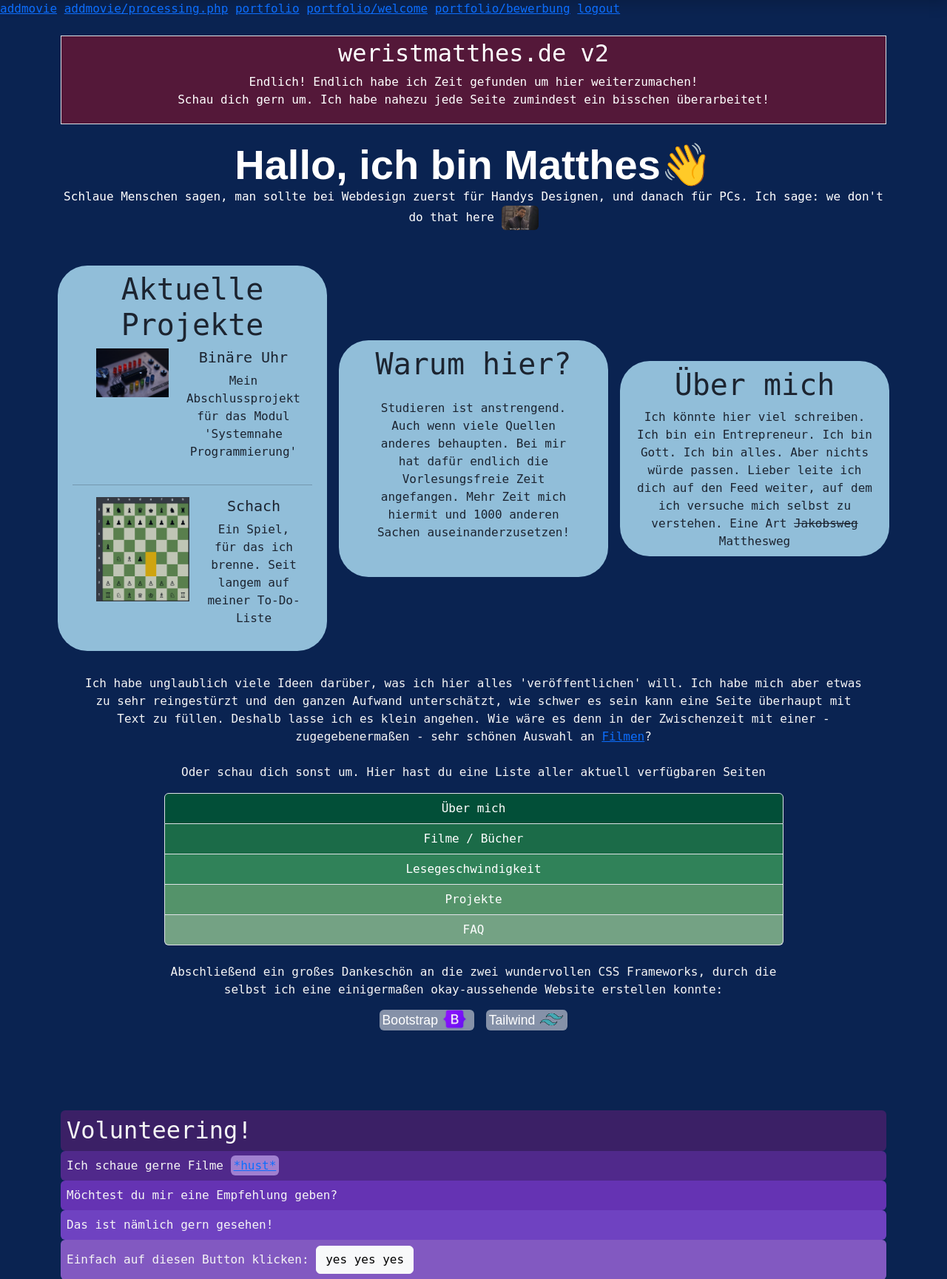
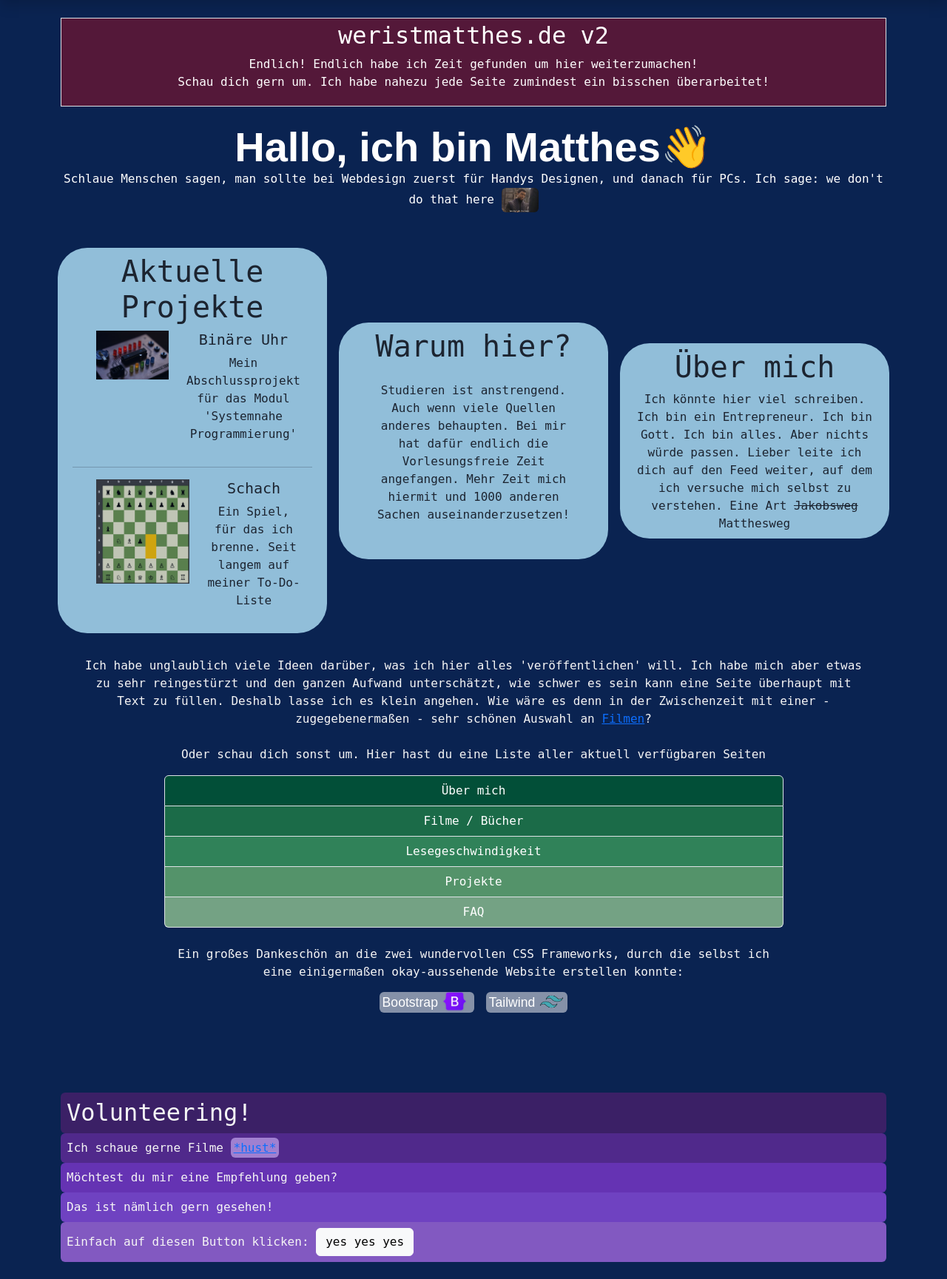
Before and after one commit to mb03k/Website_old, a PHP site: page / in a window 1280 px wide. Shown: the part 80-1809 px from the top of the page at 74% size. Run offline with PHP 8.4, Linux system fonts and the light colour scheme; some web fonts are replaced.

Commit message:
minimale Anpassungen

```diff
--- a/index.php
+++ b/index.php
@@ -25,13 +25,6 @@
             $projektbeschreibung = 2;
             $projektbild = 3;
         ?>
-
-        <a href="addmovie/">addmovie</a>
-        <a href="addmovie/processing.php">addmovie/processing.php</a>
-        <a href="portfolio/">portfolio</a>
-        <a href="portfolio/welcome.php">portfolio/welcome</a>
-        <a href="portfolio/bewerbung/">portfolio/bewerbung</a>
-        <a href="sicherheit/logout.php">logout</a>
 
         <div class="container">
             <div class="mt-4 p-1 border text-white text-center" style="background-color: rgba(255, 0, 0, 0.3);">
@@ -154,7 +147,7 @@
         <div class="container text-center mt-4">
             <div class="row justify-content-center">
                 <div class="text-center w-75 mb-2">
-                    <p class="m-0">Abschließend ein großes Dankeschön an die zwei wundervollen
+                    <p class="m-0">Ein großes Dankeschön an die zwei wundervollen
                         CSS Frameworks, durch die selbst ich eine einigermaßen okay-aussehende
                         Website erstellen konnte:</p>
                 </div>
@@ -212,8 +205,8 @@
         <?php include 'html/footer.php'; ?>
     </div>
 
-    <script type="application/x-javascript" src="Script/ButtonListeners/headerfooter.js"></script>
-    <script type="application/x-javascript" src="Script/ButtonListeners/home.js"></script>
+    <script type="application/x-javascript" src="Script/ButtonListeners/headerfooter.js?v2"></script>
+    <script type="application/x-javascript" src="Script/ButtonListeners/home.js?v2"></script>
 </body>
 
 </html>
```
